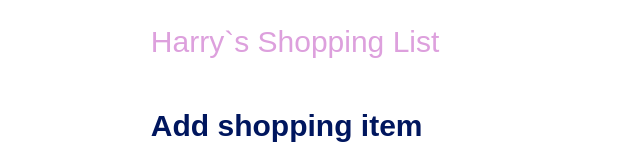
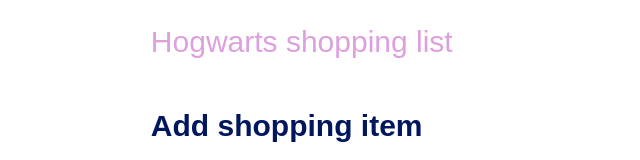
Before and after one commit to miriamhaenle/hogwarts-react-intro, a React (Create React App) app: page / in a window 1280 px wide. Shown: the top 160 px of the page, without its empty margins (319-959 px from the left). Built offline with nearby package versions, Linux system fonts and the light colour scheme.

Commit message:
Update headline

```diff
--- a/src/App.js
+++ b/src/App.js
@@ -22,12 +22,10 @@
     setShoppingItems([...firstHalf, itemToToggle, ...secondHalf]);
   }
 
-  function getTitle(name) {
-    return name + '`s Shopping List';
-  }
   return (
     <div className="App">
-      <Headline title={getTitle('Harry')} />
+      <Headline title="Hogwarts shopping list" />
+
       <Form buttonText="Add to list" onCreateShoppingItem={addShoppingItem} />
       <ShoppingList
         shoppingList={shoppingItems}
```
